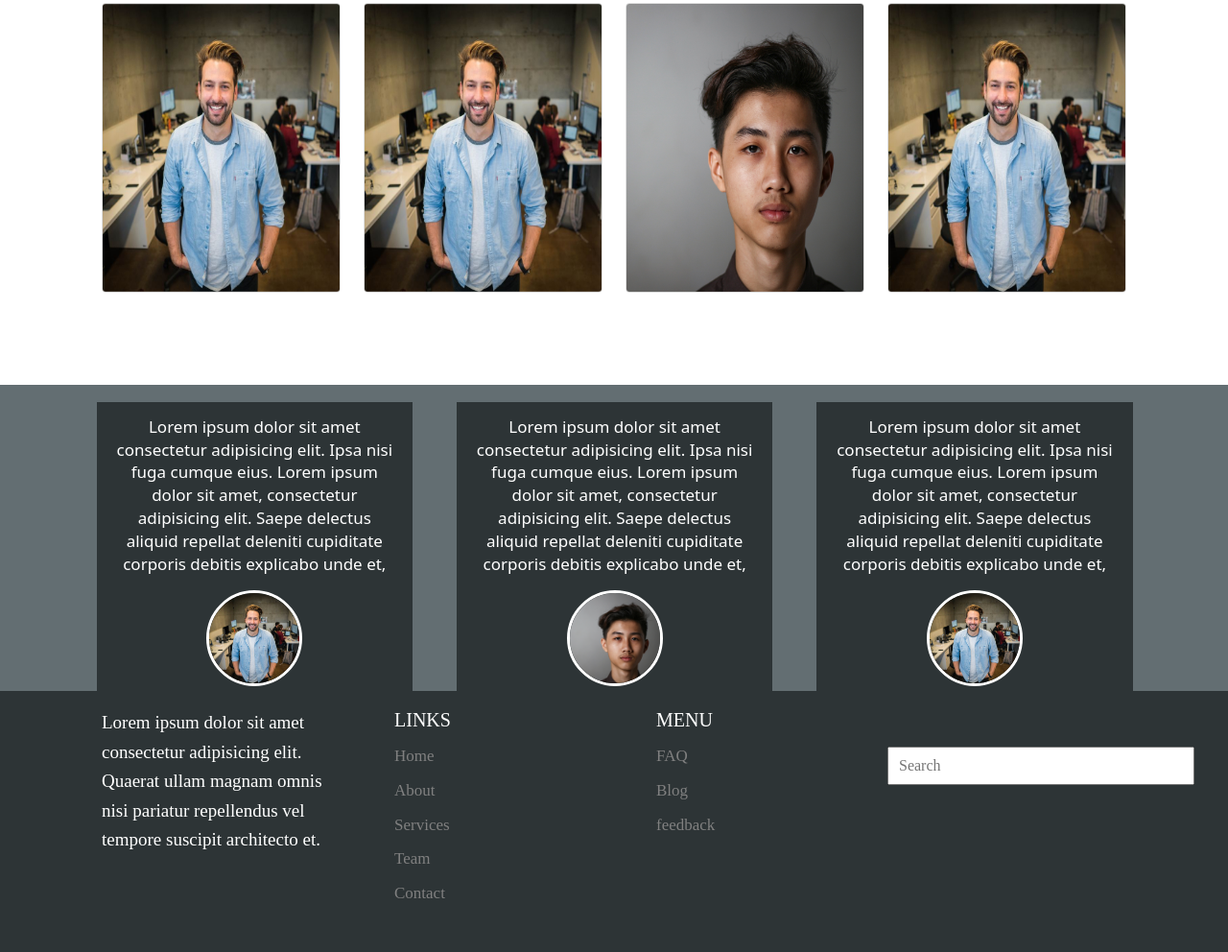
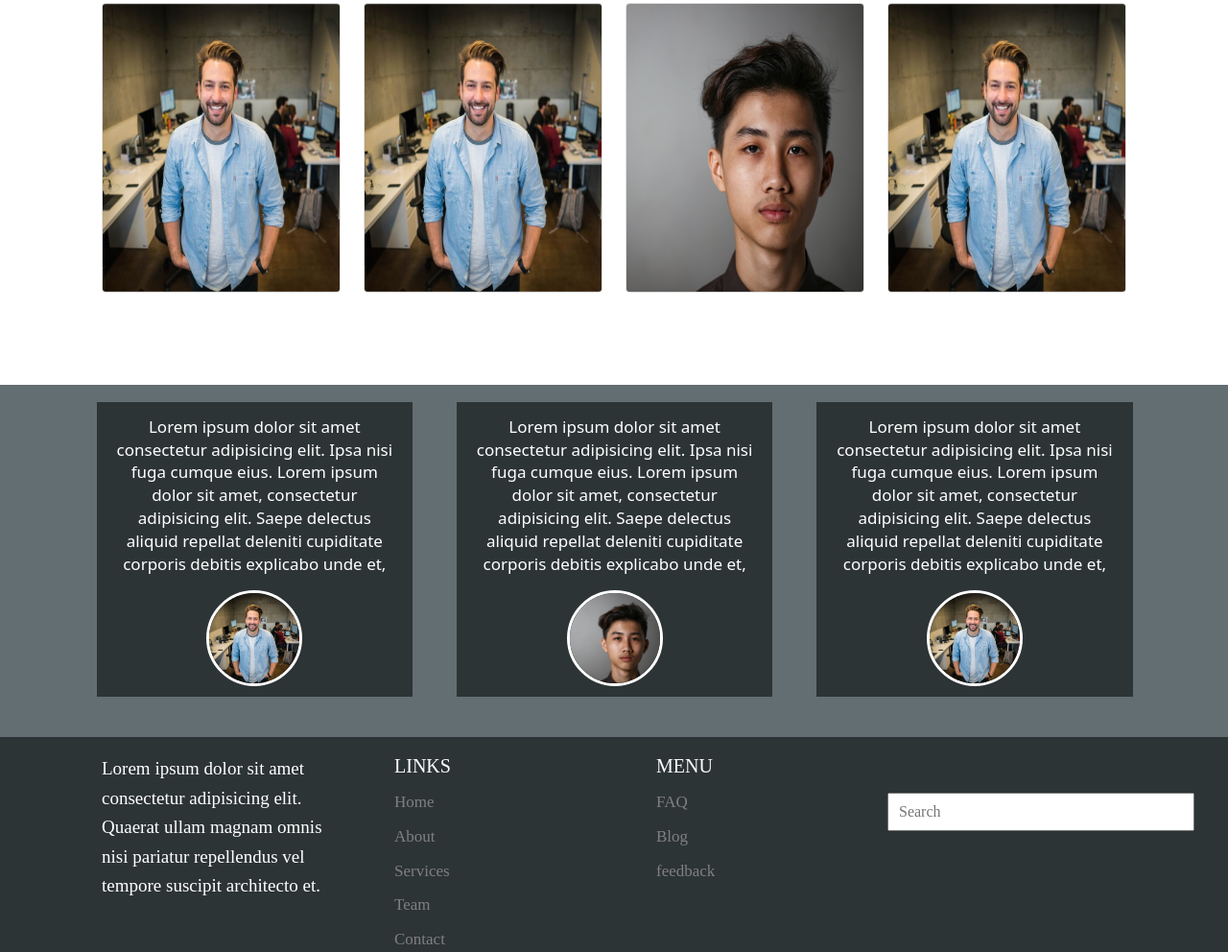
Before and after one commit to gitboyat/code-web, a plain HTML site: page team.html in a window 1280 px wide. Shown: the part 259-1251 px from the top of the page at 96% size. Drawn offline with nearby package versions, Linux system fonts and the light colour scheme.

Commit message:
Update team.html

```diff
--- a/team.html
+++ b/team.html
@@ -167,7 +167,7 @@
 
     </section>
 
-    <div class="customer_view">
+    <div class="customer_view pb-5">
 
         <div class="owl-carousel owl-theme container text-center">
             <div class="item">
```
